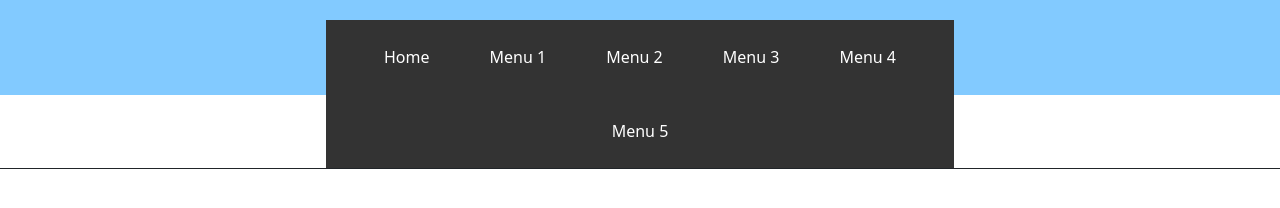
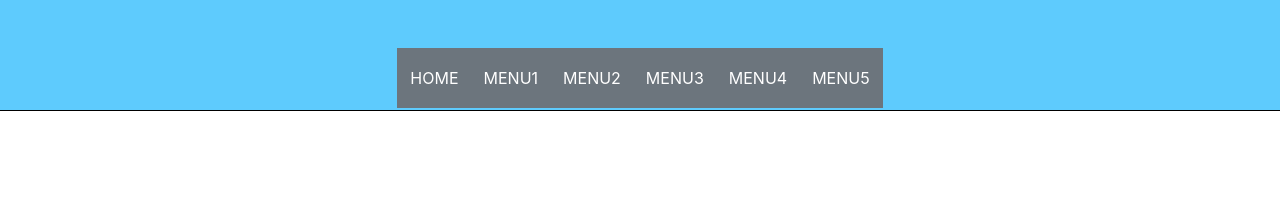
Before and after one commit to MinBanyarHein/NS_001, a plain HTML site: page index.html in a window 1280 px wide. Drawn offline with nearby package versions, Linux system fonts and the light colour scheme.

Commit message:
second commit

```diff
--- a/index.html
+++ b/index.html
@@ -4,37 +4,26 @@
 <head>
     <meta charset="UTF-8">
     <meta name="viewport" content="width=device-width, initial-scale=1.0">
-    <title>Webpage with Bootstrap</title>
-    <link href="https://cdn.jsdelivr.net/npm/bootstrap@5.3.3/dist/css/bootstrap.min.css" rel="stylesheet"
-        integrity="sha384-QWTKZyjpPEjISv5WaRU9OFeRpok6YctnYmDr5pNlyT2bRjXh0JMhjY6hW+ALEwIH" crossorigin="anonymous">
-    <link rel="stylesheet" href="styles.css">
+    <title>Assignment 1</title>
+    <link rel="stylesheet" href="https://cdn.jsdelivr.net/npm/bootstrap@4.6.2/dist/css/bootstrap.min.css" integrity="sha384-xOolHFLEh07PJGoPkLv1IbcEPTNtaed2xpHsD9ESMhqIYd0nLMwNLD69Npy4HI+N" crossorigin="anonymous">
+
     <link rel="stylesheet" href="style.css">
 </head>
 
 <body>
-    <div class="container-fluid header-section">
-        <div class="row justify-content-center" style="height: 55px;">
-            <div class="col-6" style="align-content: flex-end;">
-                <nav class="nav justify-content-center">
-                    <a class="nav-link" href="#">Home</a>
-                    <a class="nav-link" href="#">Menu 1</a>
-                    <a class="nav-link" href="#">Menu 2</a>
-                    <a class="nav-link" href="#">Menu 3</a>
-                    <a class="nav-link" href="#">Menu 4</a>
-                    <a class="nav-link" href="#">Menu 5</a>
-                </nav>
-            </div>
-            <hr>
-        </div>
-    </div>
+    <nav class="navbar   justify-content-center" id="navbar">
+        <div class="btn-group " role="group" aria-label="Basic example" id="nav-btn">
+            <button type="button" class="btn btn-secondary rounded-0">HOME</button>
+            <button type="button" class="btn btn-secondary rounded-0">MENU1</button>
+            <button type="button" class="btn btn-secondary rounded-0">MENU2</button>
+            <button type="button" class="btn btn-secondary rounded-0">MENU3</button>
+            <button type="button" class="btn btn-secondary rounded-0">MENU4</button>
+            <button type="button" class="btn btn-secondary rounded-0">MENU5</button>
+          </div>
 
-    <div class="container-fluid content-section">
-        <div class="row">
-            <div class="col-12 content-area">
+      </nav>
+      <hr>
 
-            </div>
-        </div>
-    </div>
 </body>
 
 </html>
--- a/style.css
+++ b/style.css
@@ -1,40 +1,14 @@
-body,
-html {
-  margin: 0;
-  padding: 0;
-  width: 100%;
-  height: 100%;
+nav {
+  background-color: #5ecbfd;
+  height: 110px;
 }
 
-.header-section {
-  background-color: #82caff;
-  padding: 20px 0;
-}
-
-.nav {
-  background-color: #333;
-}
-
-.nav-link {
-  color: white;
-  padding: 25px 30px;
-  text-decoration: none;
-}
-
-.nav-link:hover {
-  background-color: #555;
-}
-
-.content-section {
-  background-color: #ffffff;
-  min-height: 500px;
-}
-
-.content-area {
-  padding: 50px;
+#nav-btn {
+  height: 60px;
+  margin-top: 40px;
 }
 hr {
-  opacity: 1;
-  height: 10px;
-  width: 80%;
+  height: 0.3px;
+  background-color: black;
+  margin-top: 0px;
 }
```
